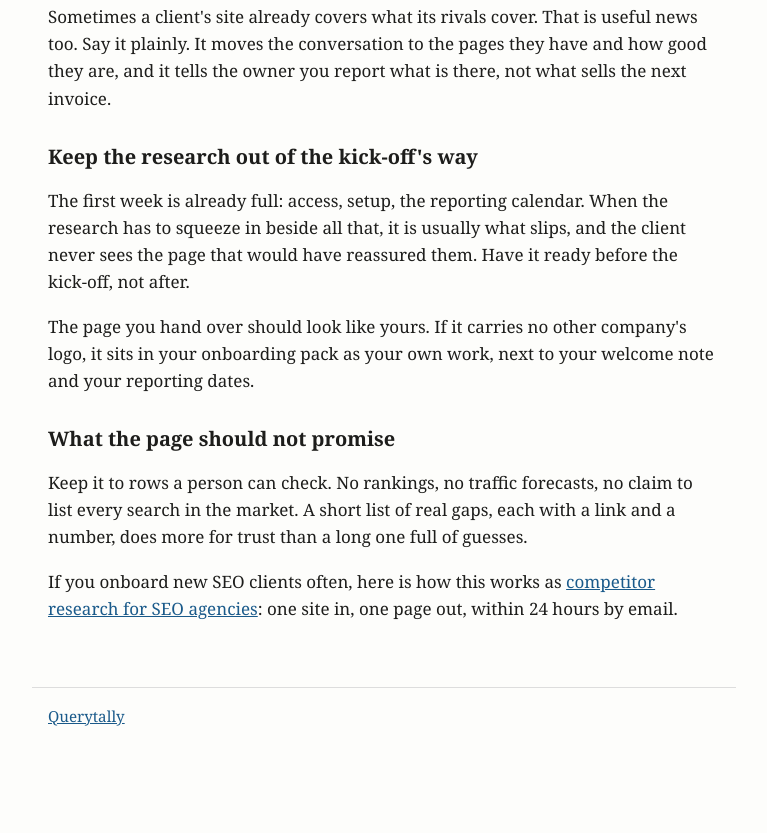
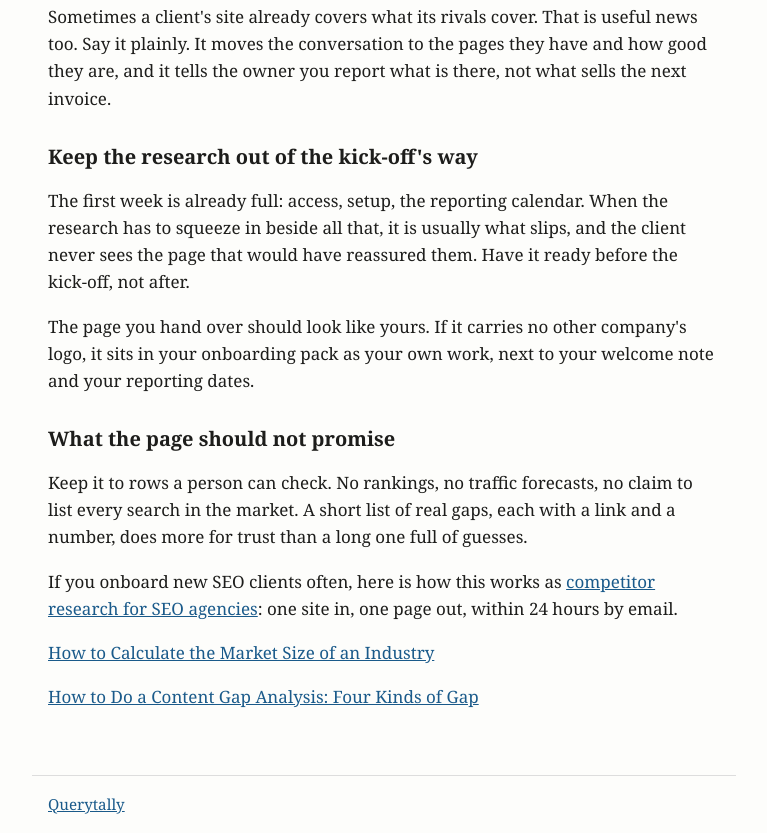
Before and after one commit to querytally/first-week-seo-client, a plain HTML site: page index.html in a window 1280 px wide. Shown: the part 1256-2089 px from the top of the page, without its empty margins (256-1023 px from the left). Before the commit the page ends 2000 px from the top, so only its background shows below. Drawn offline with Linux system fonts and the light colour scheme.

Commit message:
Link two new pages from the index

```diff
--- a/index.html
+++ b/index.html
@@ -50,6 +50,8 @@
   <h2>What the page should not promise</h2>
   <p>Keep it to rows a person can check. No rankings, no traffic forecasts, no claim to list every search in the market. A short list of real gaps, each with a link and a number, does more for trust than a long one full of guesses.</p>
   <p>If you onboard new SEO clients often, here is how this works as <a href="https://querytally.com/for/agencies/">competitor research for SEO agencies</a>: one site in, one page out, within 24 hours by email.</p>
+  <p><a href="/how-to-calculate-the-market-size-of-an-industry/">How to Calculate the Market Size of an Industry</a></p>
+  <p><a href="/how-to-do-a-content-gap-analysis-four-kinds-of-gap/">How to Do a Content Gap Analysis: Four Kinds of Gap</a></p>
 </main>
 <footer><a href="https://querytally.com/">Querytally</a></footer>
 </body>
```
